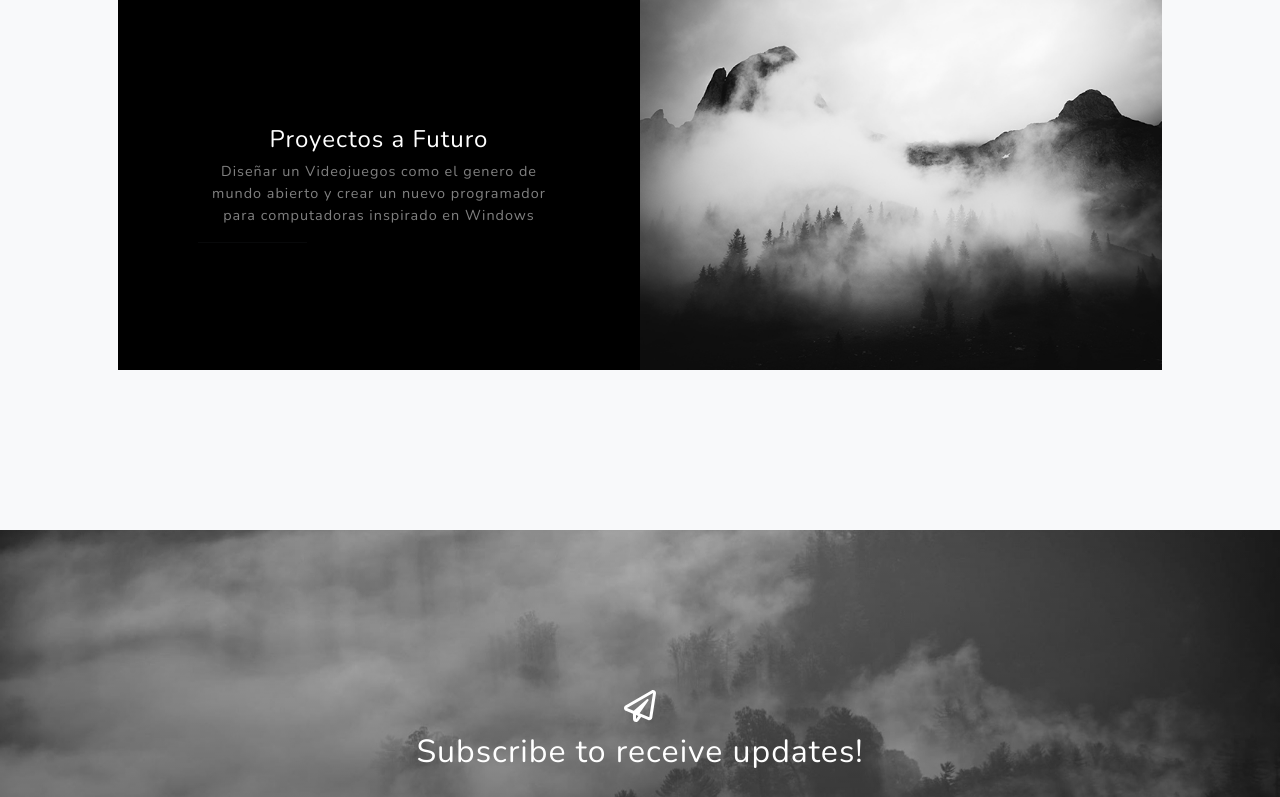
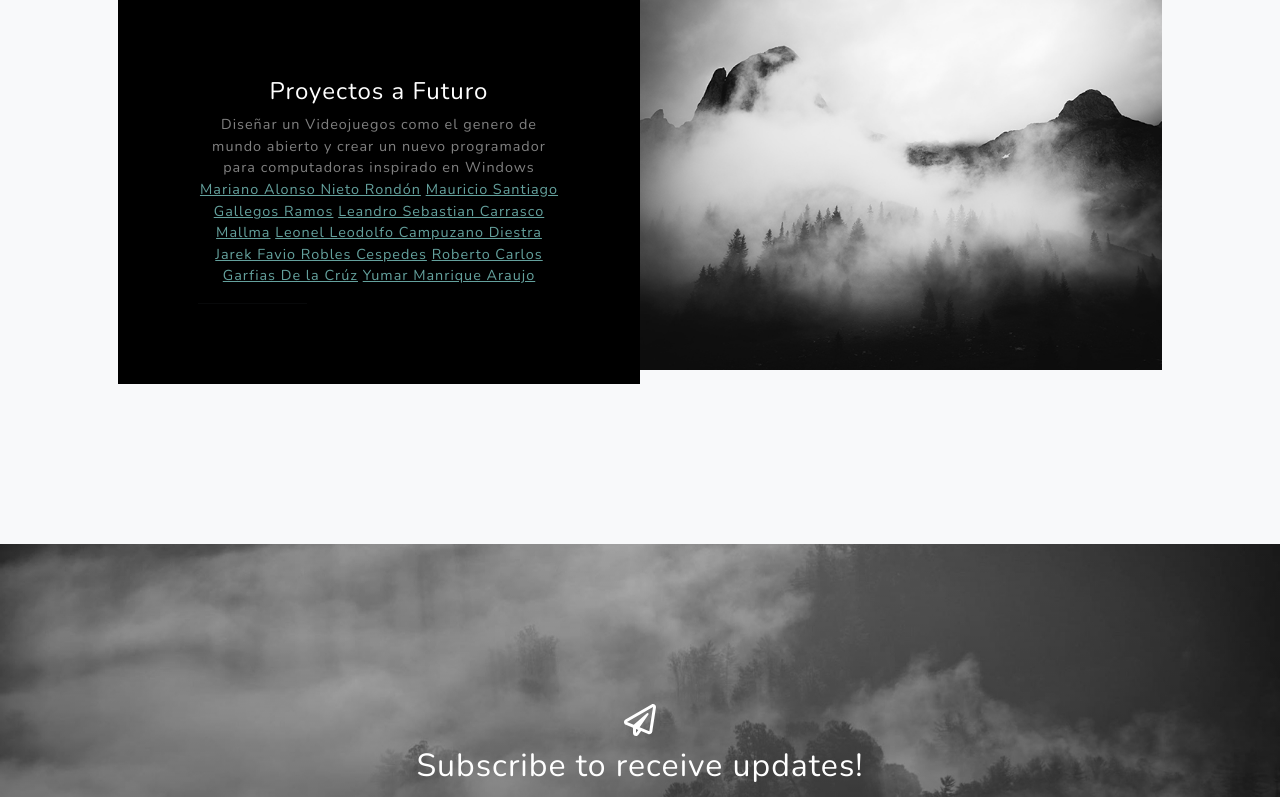
Before and after one commit to Enzormos/ProjectEnz, a plain HTML site: page index.html in a window 1280 px wide. Shown: the part 2874-3671 px from the top of the page. Drawn offline with nearby package versions, Linux system fonts and the light colour scheme.

Commit message:
Update index.html

```diff
--- a/index.html
+++ b/index.html
@@ -100,6 +100,13 @@
                                 <div class="project-text w-100 my-auto text-center text-lg-right">
                                     <h4 class="text-white">Proyectos a Futuro</h4>
                                     <p class="mb-0 text-white-50">Diseñar un Videojuegos como el genero de mundo abierto y crear un nuevo programador para computadoras inspirado en Windows</p>
+                                    <a href="https://nieto21.github.io/MiPerfil/">Mariano Alonso Nieto Rondón</a>
+                                    <a href="https://mauriciogallegos.netlify.app/">Mauricio Santiago Gallegos Ramos</a>
+                                    <a href="https://leandro-carrasco-mallma.000webhostapp.com/">Leandro Sebastian Carrasco Mallma</a>
+                                    <a href="https://leonelleodolfocampuzanodiestra.000webhostapp.com/">Leonel Leodolfo Campuzano Diestra</a>
+                                    <a href="https://alianzasdeljarek.netlify.app/">Jarek Favio Robles Cespedes</a>
+                                    <a href="https://robertogarfias.netlify.app/">Roberto Carlos Garfias De la Crúz</a>
+                                    <a href="https://systemmanrique97.000webhostapp.com/">Yumar Manrique Araujo</a>
                                     <hr class="d-none d-lg-block mb-0 me-0" />
                                 </div>
                             </div>
```
